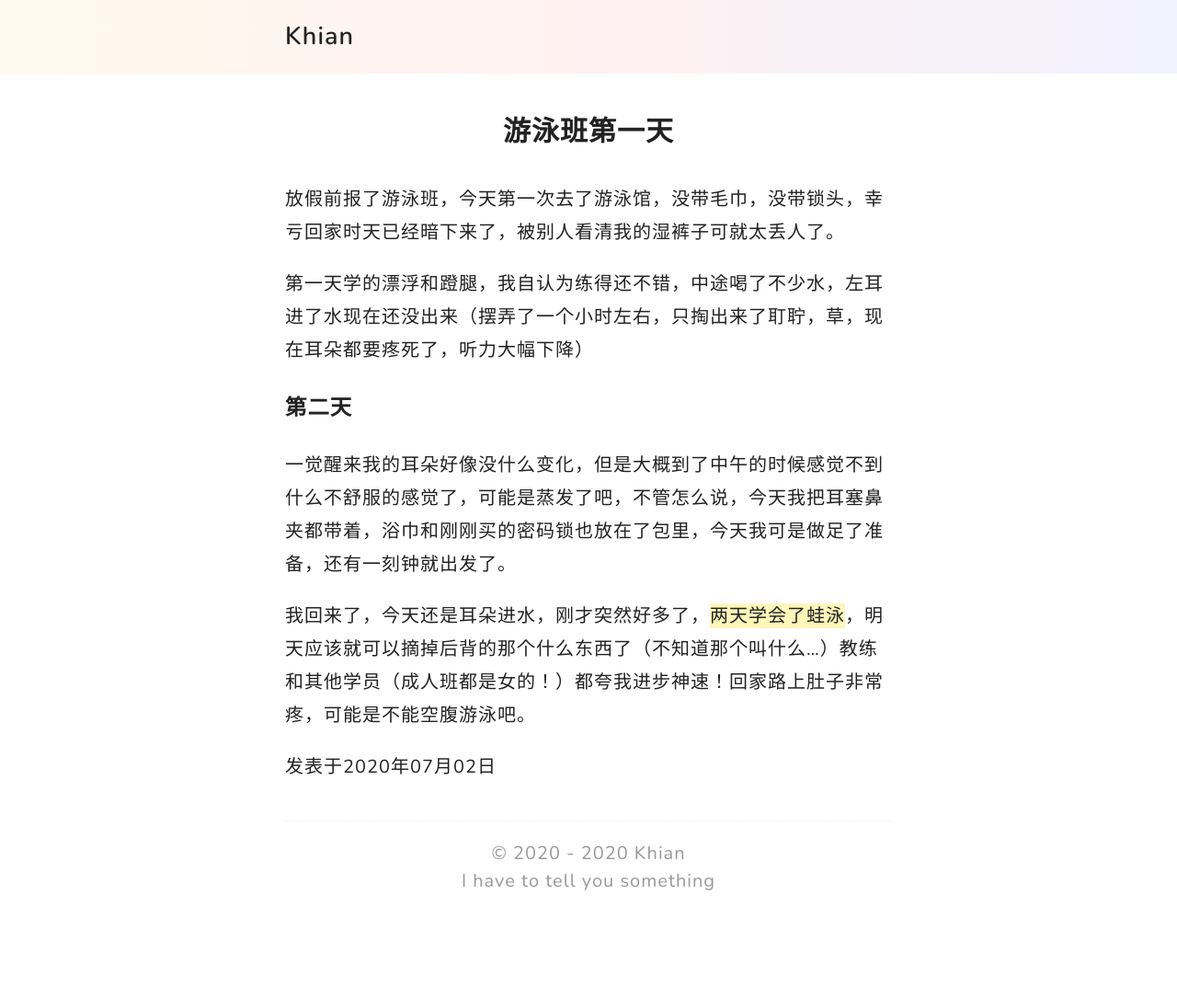
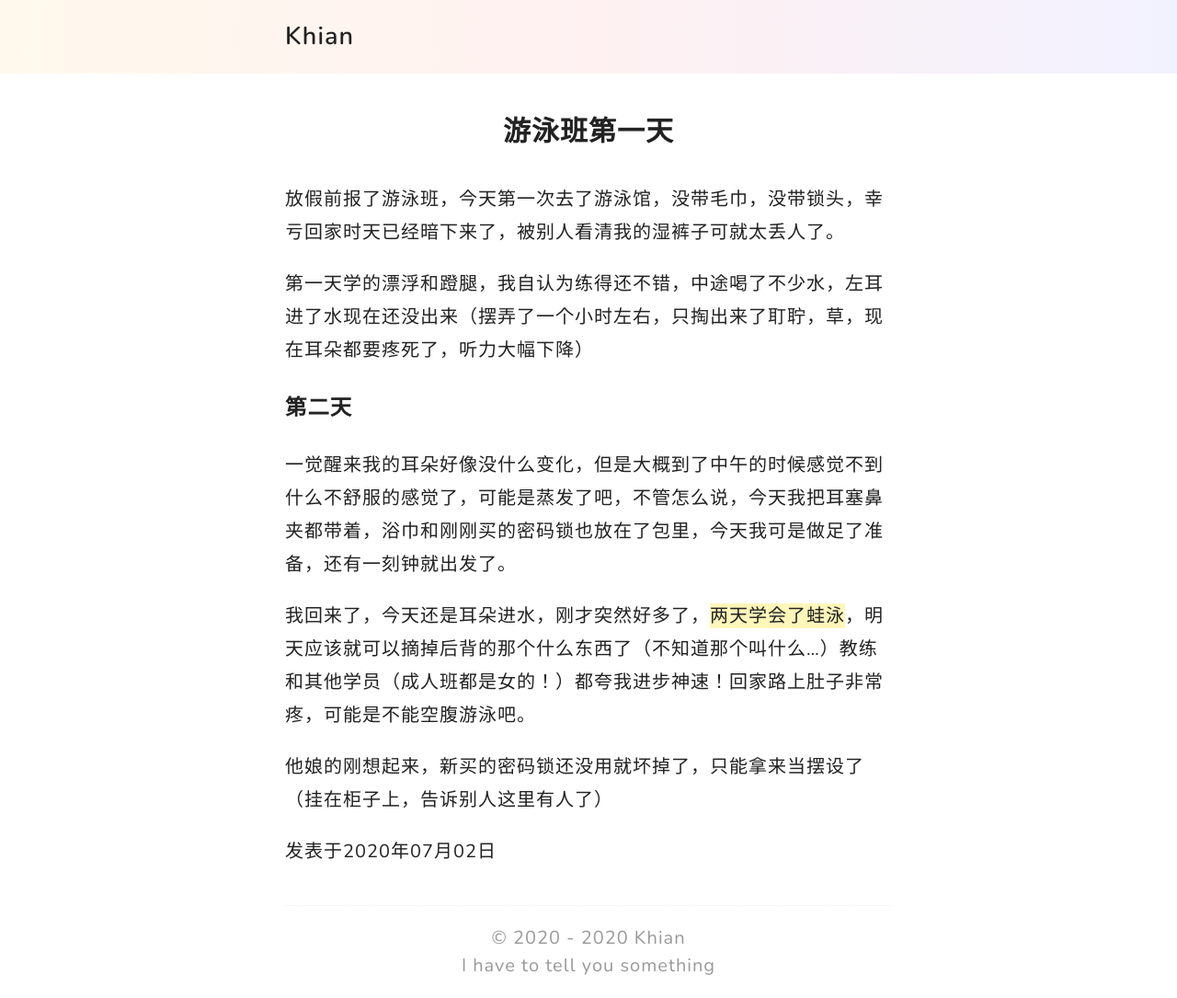
Before and after one commit to Jawutzh/nst, a Jekyll site: the page built from _posts/2020-07-02-游泳班第一天.md, in a window 1280 px wide and 1085 px high. Shown: the whole window at 92% size. Built offline with Jekyll 4.4.1, drawn with Linux system fonts in a browser that asks for light colours; our own code applies the rules of GitHub Pages for plain Markdown files.

Commit message:
Update 2020-07-02-游泳班第一天.md

```diff
--- a/_posts/2020-07-02-游泳班第一天.md
+++ b/_posts/2020-07-02-游泳班第一天.md
@@ -12,3 +12,5 @@ category: [生活]
 一觉醒来我的耳朵好像没什么变化，但是大概到了中午的时候感觉不到什么不舒服的感觉了，可能是蒸发了吧，不管怎么说，今天我把耳塞鼻夹都带着，浴巾和刚刚买的密码锁也放在了包里，今天我可是做足了准备，还有一刻钟就出发了。
 
 我回来了，今天还是耳朵进水，刚才突然好多了，**两天学会了蛙泳**，明天应该就可以摘掉后背的那个什么东西了（不知道那个叫什么...）教练和其他学员（成人班都是女的！）都夸我进步神速！回家路上肚子非常疼，可能是不能空腹游泳吧。
+
+他娘的刚想起来，新买的密码锁还没用就坏掉了，只能拿来当摆设了（挂在柜子上，告诉别人这里有人了）
```
